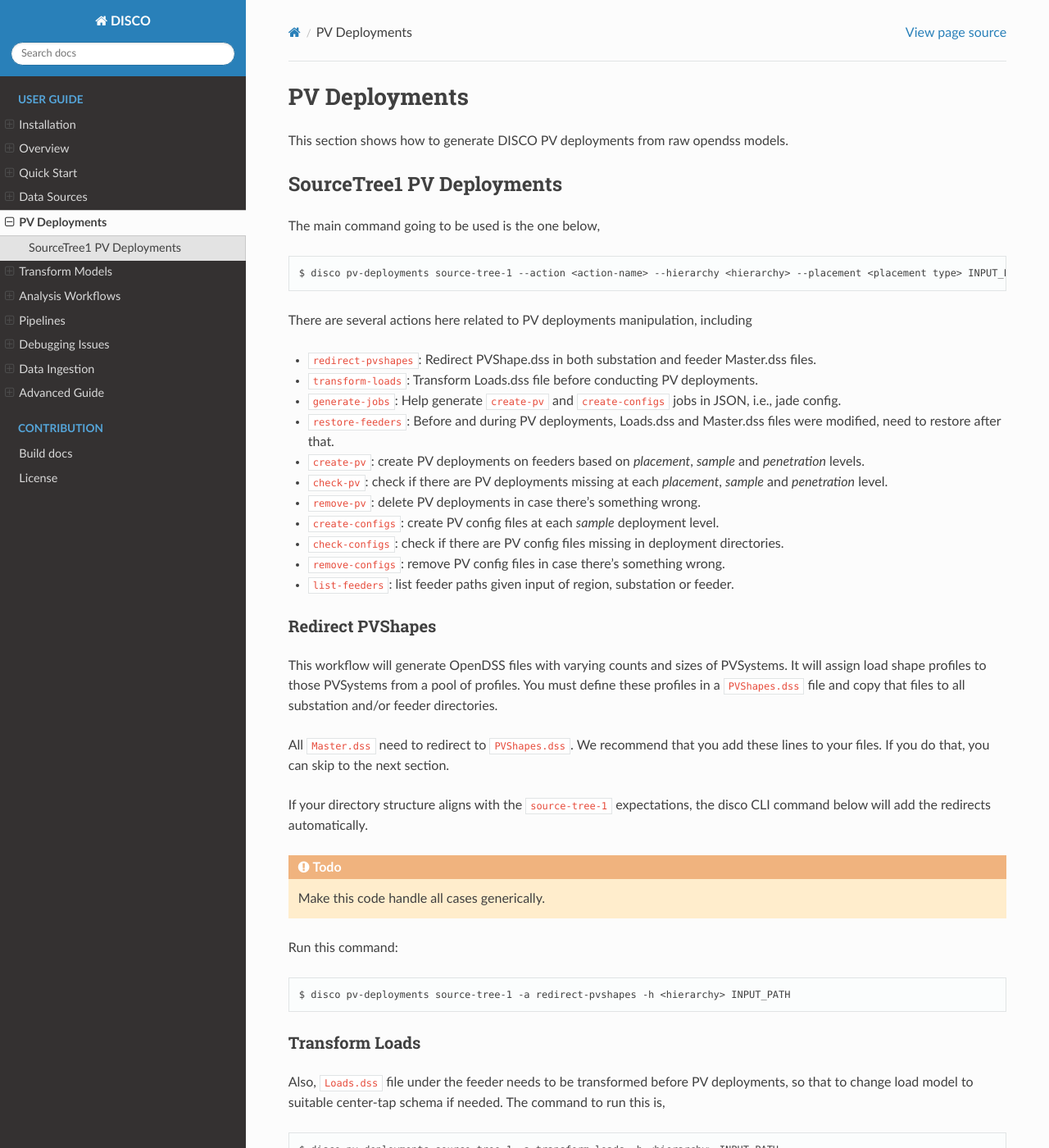
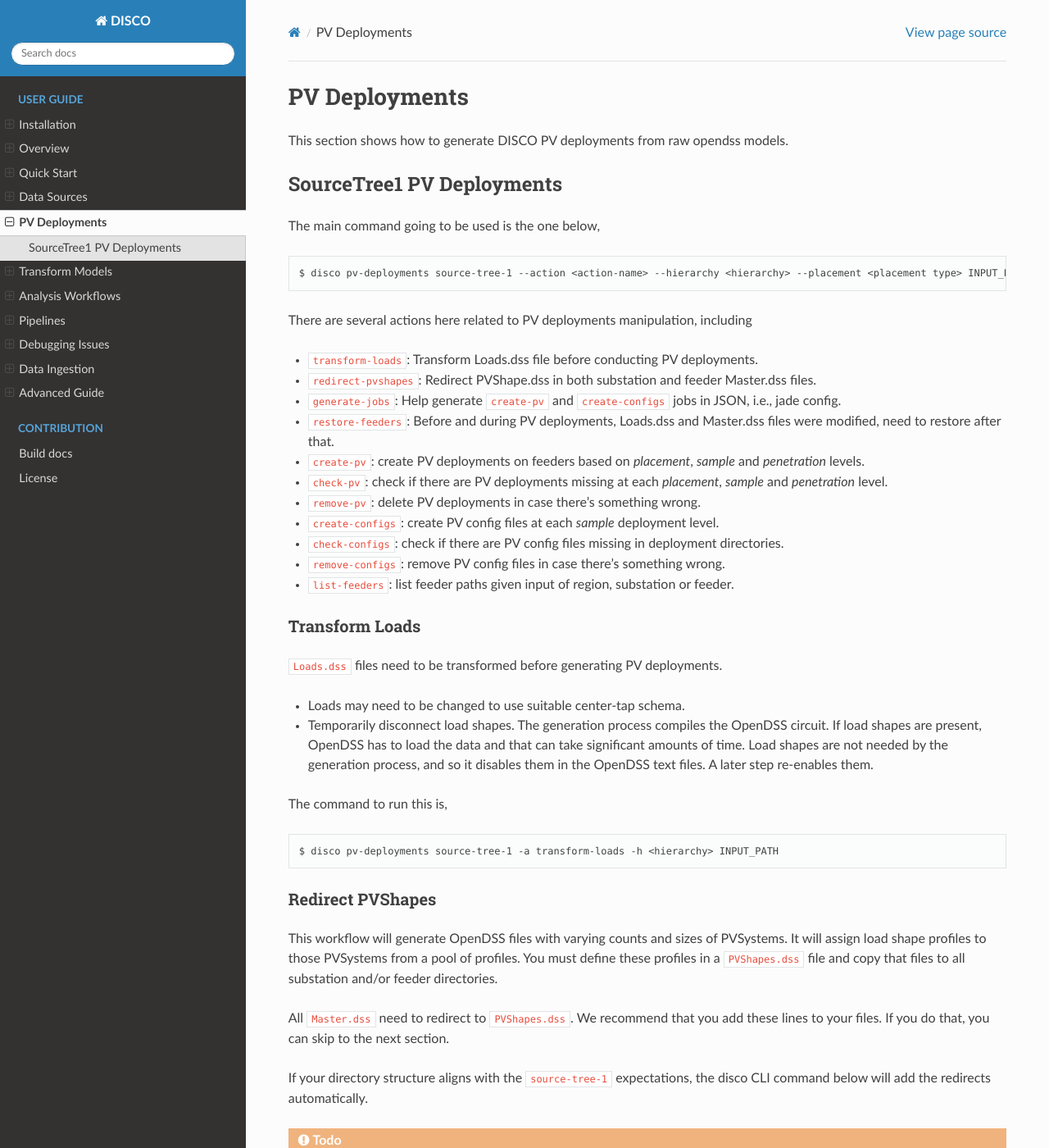
Before and after one commit to NREL/disco, a Sphinx documentation site: the page built from docs/source/pv-deployments.rst, in a window 1280 px wide and 1400 px high. Shown: the whole window at 82% size. Built offline with Sphinx 7.4.7 and the Read the Docs theme 2.0.0, drawn with Linux system fonts in a browser that asks for light colours; some of the changed text lies outside the part shown.

Commit message:
Fix order of pv-deployment instructions

```diff
--- a/docs/source/pv-deployments.rst
+++ b/docs/source/pv-deployments.rst
@@ -19,8 +19,8 @@
 
 There are several actions here related to PV deployments manipulation, including
 
+* ``transform-loads``: Transform Loads.dss file before conducting PV deployments.
 * ``redirect-pvshapes``: Redirect PVShape.dss in both substation and feeder Master.dss files.
-* ``transform-loads``: Transform Loads.dss file before conducting PV deployments.
 * ``generate-jobs``: Help generate ``create-pv`` and ``create-configs`` jobs in JSON, i.e., jade config.
 * ``restore-feeders``: Before and during PV deployments, Loads.dss and Master.dss files were modified, need to restore after that.
 * ``create-pv``: create PV deployments on feeders based on `placement`, `sample` and `penetration` levels.
@@ -30,6 +30,23 @@
 * ``check-configs``: check if there are PV config files missing in deployment directories.
 * ``remove-configs``: remove PV config files in case there's something wrong.
 * ``list-feeders``: list feeder paths given input of region, substation or feeder.
+
+
+Transform Loads
+---------------
+``Loads.dss`` files need to be transformed before generating PV deployments.
+
+- Loads may need to be changed to use suitable center-tap schema.
+- Temporarily disconnect load shapes. The generation process compiles the OpenDSS circuit.
+  If load shapes are present, OpenDSS has to load the data and that can take significant
+  amounts of time. Load shapes are not needed by the generation process, and so it disables
+  them in the OpenDSS text files. A later step re-enables them.
+
+The command to run this is,
+
+.. code-block:: bash
+
+    $ disco pv-deployments source-tree-1 -a transform-loads -h <hierarchy> INPUT_PATH
 
 
 Redirect PVShapes
@@ -52,16 +69,6 @@
 .. code-block:: bash
 
     $ disco pv-deployments source-tree-1 -a redirect-pvshapes -h <hierarchy> INPUT_PATH
-
-
-Transform Loads
----------------
-Also, ``Loads.dss`` file under the feeder needs to be transformed before PV deployments, so that to
-change load model to suitable center-tap schema if needed. The command to run this is,
-
-.. code-block:: bash
-
-    $ disco pv-deployments source-tree-1 -a transform-loads -h <hierarchy> INPUT_PATH
 
 
 Generate Jobs
```
